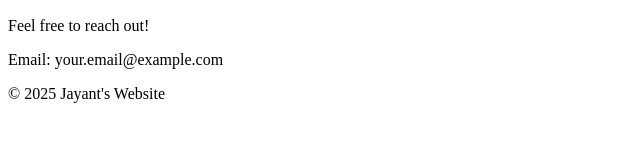
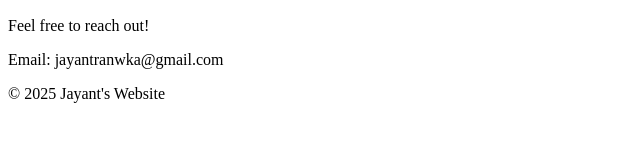
Before and after one commit to jayantranwka/jayantranwka.github.io, a plain HTML site: page index.html in a window 1280 px wide. Shown: the part 526-668 px from the top of the page, 0-640 px from the left. Drawn offline with Linux system fonts and the light colour scheme.

Commit message:
Update index.html

```diff
--- a/index.html
+++ b/index.html
@@ -42,7 +42,7 @@
         <section id="contact">
             <h2>Contact Me</h2>
             <p>Feel free to reach out!</p>
-            <p>Email: your.email@example.com</p>
+            <p>Email: jayantranwka@gmail.com</p>
         </section>
     </main>
 
```
